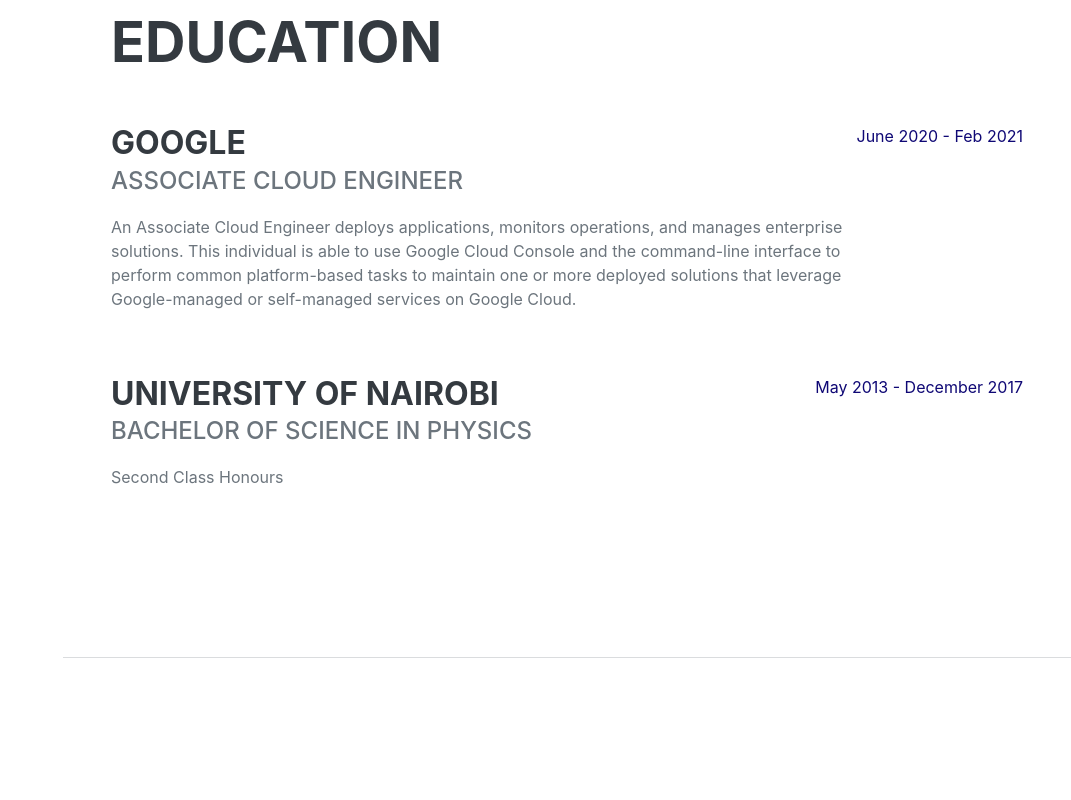
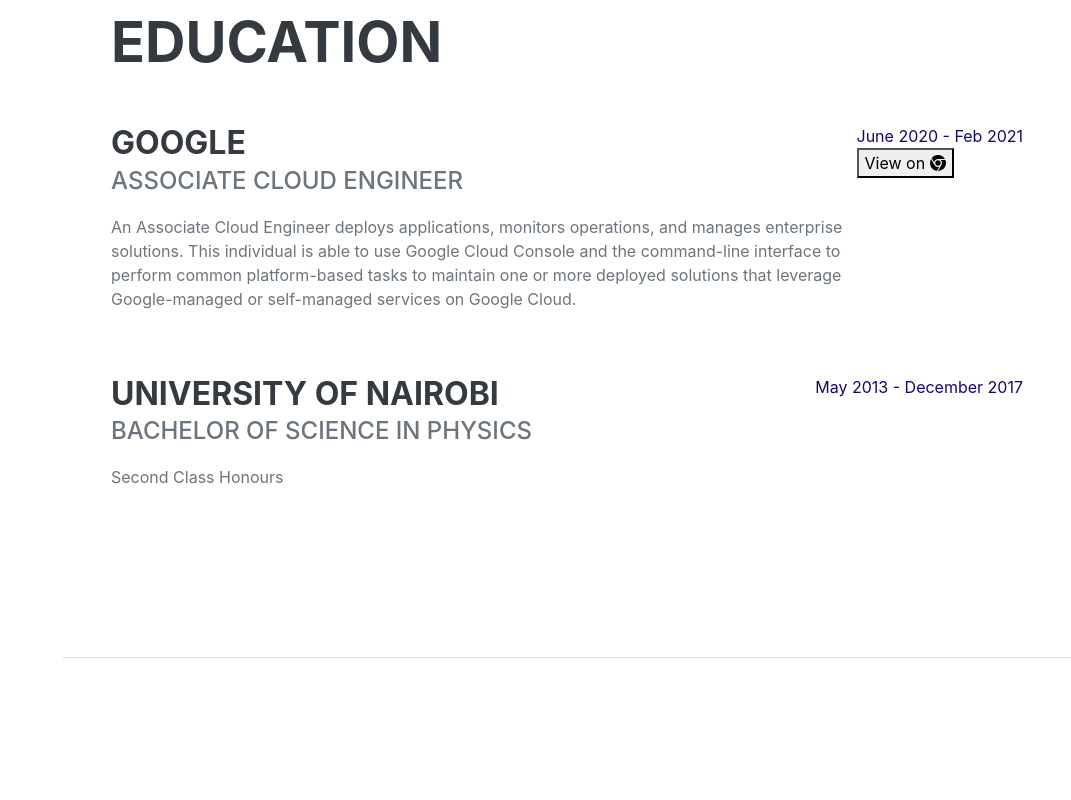
Before and after one commit to richie-omondi/Orido-Richard, a plain HTML site: page index.html in a window 1280 px wide. Shown: the part 2900-3700 px from the top of the page, without its empty margins (209-1280 px from the left). Drawn offline with nearby package versions, Linux system fonts and the light colour scheme; a web font is replaced by a local one.

Commit message:
Finalized Education

```diff
--- a/index.html
+++ b/index.html
@@ -123,7 +123,10 @@
                             <div class="subheading mb-3">Associate Cloud Engineer</div>
                             <p>An Associate Cloud Engineer deploys applications, monitors operations, and manages enterprise solutions. This individual is able to use Google Cloud Console and the command-line interface to perform common platform-based tasks to maintain one or more deployed solutions that leverage Google-managed or self-managed services on Google Cloud.</p>
                         </div>
-                        <div class="flex-shrink-0"><span class="text-primary">June 2020 - Feb 2021</span></div>
+                        <div class="flex-shrink-0"><span class="text-primary">June 2020 - Feb 2021 <br>
+                            <a class="button" href="https://www.credential.net/75e6d84d-a25f-467e-9042-a0109549b390?key=5a75309a526734489f38d7bd129700029f40dfd772709116b96a06a2b49009e8" target="_blank"><button> View on <i class="fab fa-chrome"></i></button></a>
+                            </span>
+                        </div>
                     </div>
                     <div class="d-flex flex-column flex-md-row justify-content-between">
                         <div class="flex-grow-1">
```
